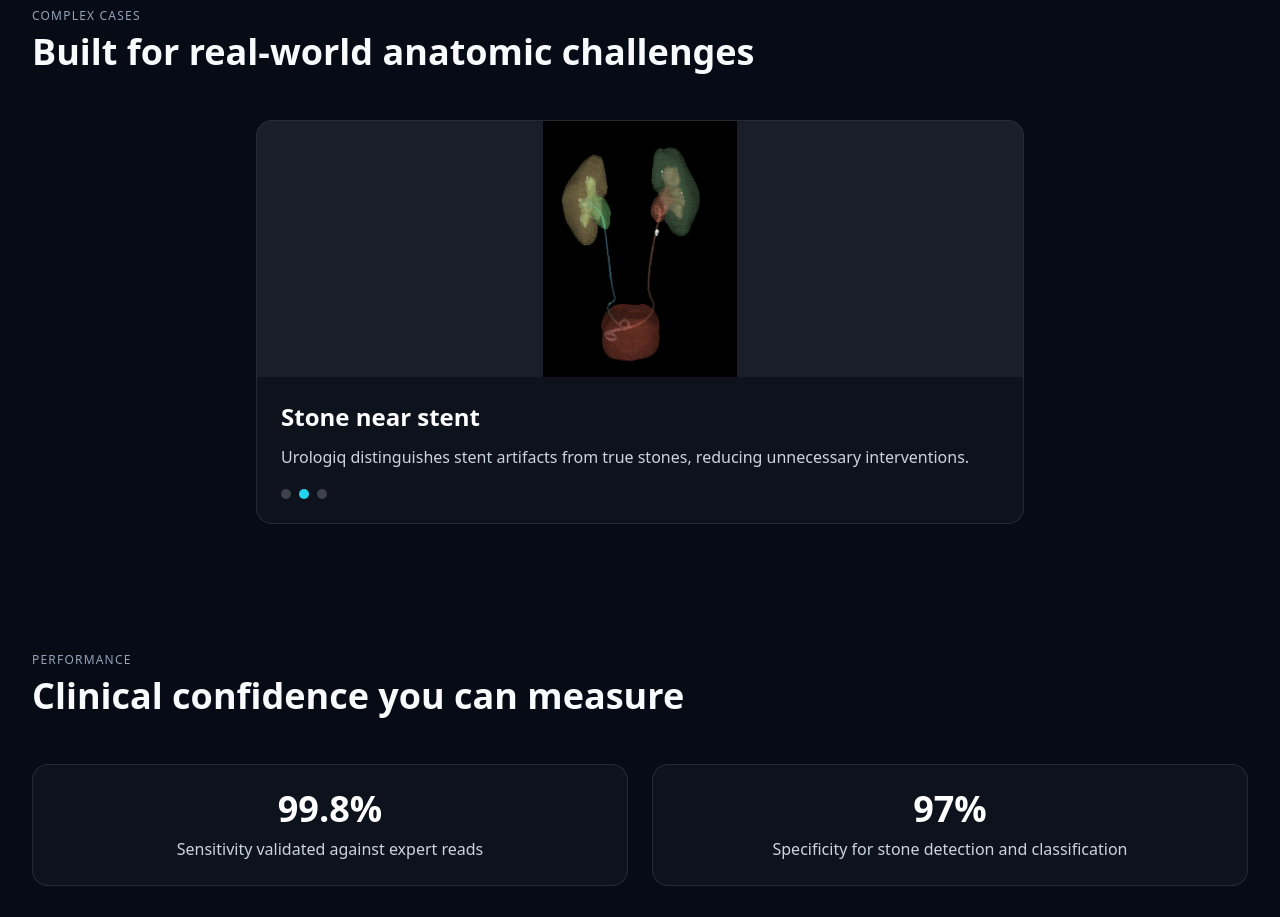
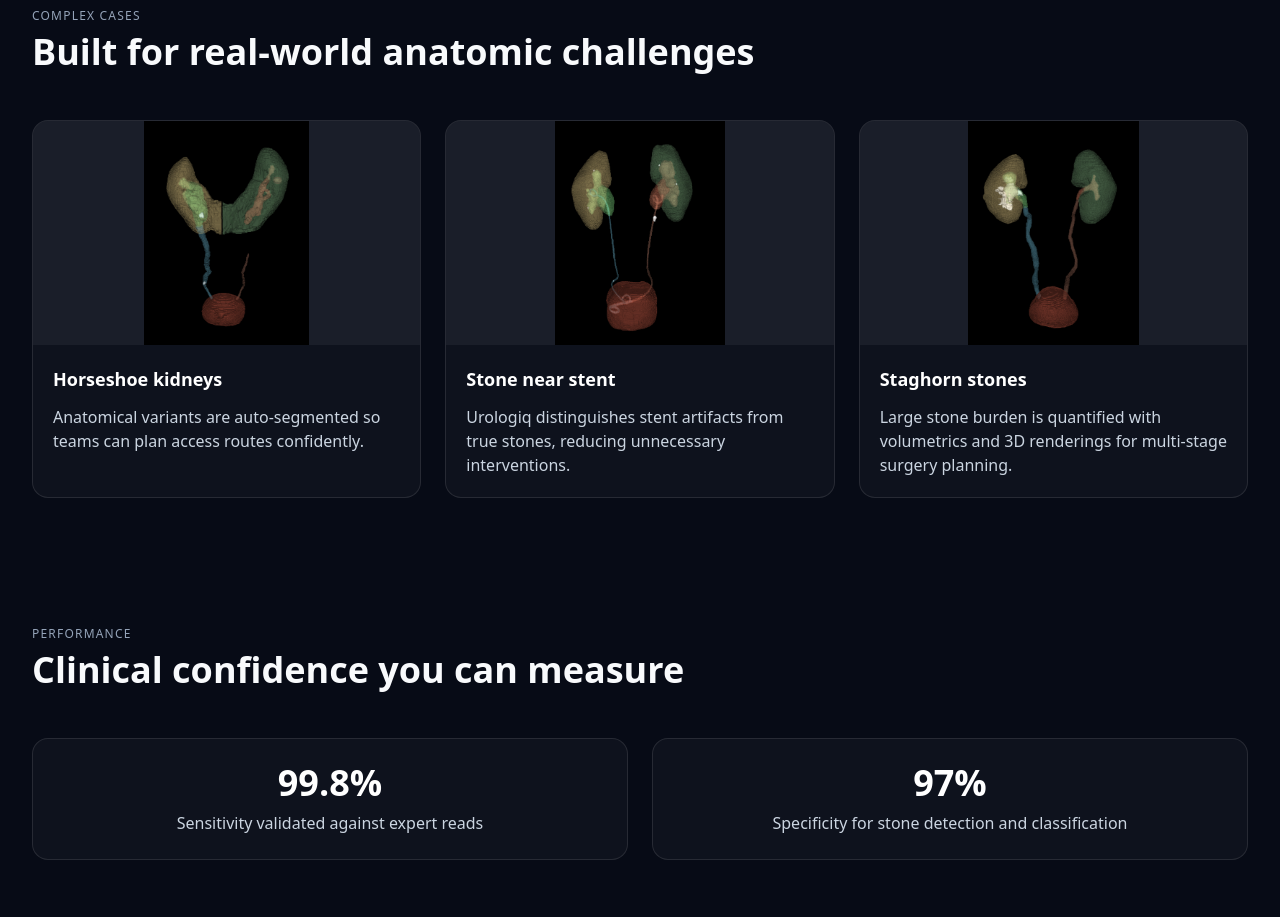
Before and after one commit to BiocliqAI/website-new, a React (Vite) app: page /urologiq in a window 1280 px wide. Shown: the part 3300-4217 px from the top of the page. Built offline with nearby package versions, Linux system fonts and the light colour scheme.

Commit message:
style: restore urologiq use case grid

```diff
--- a/src/pages/UrologiqPage.tsx
+++ b/src/pages/UrologiqPage.tsx
@@ -1,4 +1,4 @@
-import { useEffect, useState } from 'react'
+import { useEffect } from 'react'
 import { Link } from 'react-router-dom'
 import Section from '../components/Section'
 import GlowOrb from '../components/GlowOrb'
@@ -61,18 +61,8 @@ const complexCases = [
 ]
 
 export default function UrologiqPage() {
-  const [activeCase, setActiveCase] = useState(0)
-
   useEffect(() => {
     window.scrollTo({ top: 0, behavior: 'smooth' })
-  }, [])
-
-  useEffect(() => {
-    const id = window.setInterval(() => {
-      setActiveCase((prev) => (prev + 1) % complexCases.length)
-    }, 6000)
-
-    return () => window.clearInterval(id)
   }, [])
 
   return (
@@ -187,25 +177,18 @@ export default function UrologiqPage() {
       </Section>
 
       <Section id="use-cases" title="Built for real-world anatomic challenges" kicker="Complex cases">
-        <div className="max-w-3xl mx-auto rounded-2xl border border-white/10 bg-white/[0.03] overflow-hidden">
-          <div className="w-full h-64 bg-white/[0.05] flex items-center justify-center">
-            <img src={complexCases[activeCase].image} alt={complexCases[activeCase].title} className="max-h-full max-w-full object-contain" />
-          </div>
-          <div className="p-6 space-y-3 text-center md:text-left">
-            <h3 className="text-white font-semibold text-2xl">{complexCases[activeCase].title}</h3>
-            <p className="text-sm md:text-base text-slate-300">{complexCases[activeCase].description}</p>
-            <div className="flex justify-center md:justify-start gap-2 pt-2">
-              {complexCases.map((item, index) => (
-                <button
-                  key={item.title}
-                  type="button"
-                  onClick={() => setActiveCase(index)}
-                  className={`size-2.5 rounded-full transition ${index === activeCase ? 'bg-cyan-400' : 'bg-white/20 hover:bg-white/40'}`}
-                  aria-label={`Show ${item.title}`}
-                />
-              ))}
+        <div className="grid md:grid-cols-3 gap-6">
+          {complexCases.map((item) => (
+            <div key={item.title} className="rounded-2xl border border-white/10 bg-white/[0.03] overflow-hidden">
+              <div className="w-full h-56 bg-white/[0.05] flex items-center justify-center">
+                <img src={item.image} alt={item.title} className="max-h-full max-w-full object-contain" />
+              </div>
+              <div className="p-5 space-y-3">
+                <h3 className="text-white font-semibold text-lg">{item.title}</h3>
+                <p className="text-sm md:text-base text-slate-300">{item.description}</p>
+              </div>
             </div>
-          </div>
+          ))}
         </div>
       </Section>
 
```
